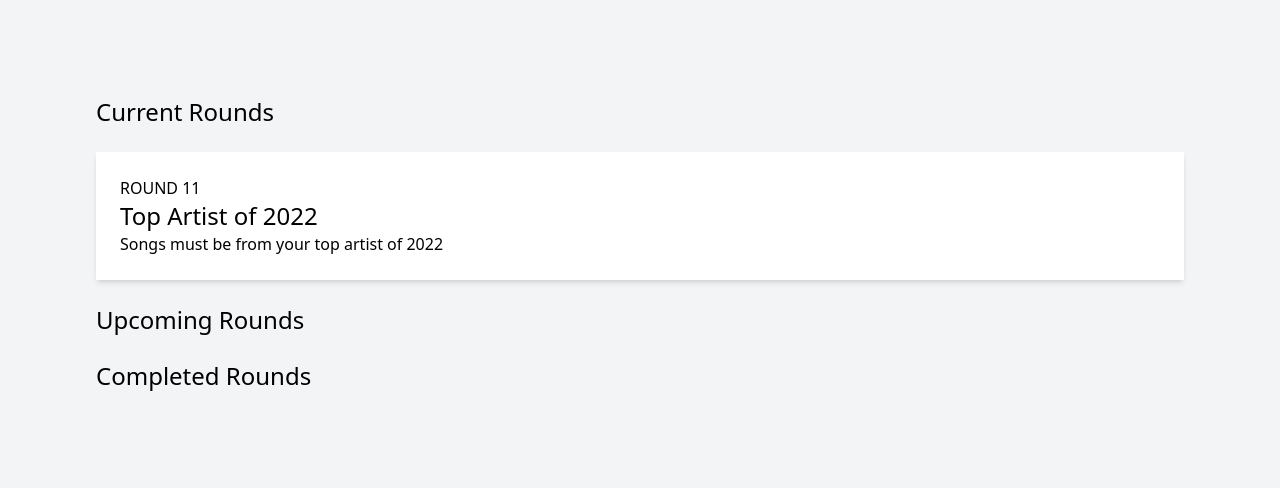
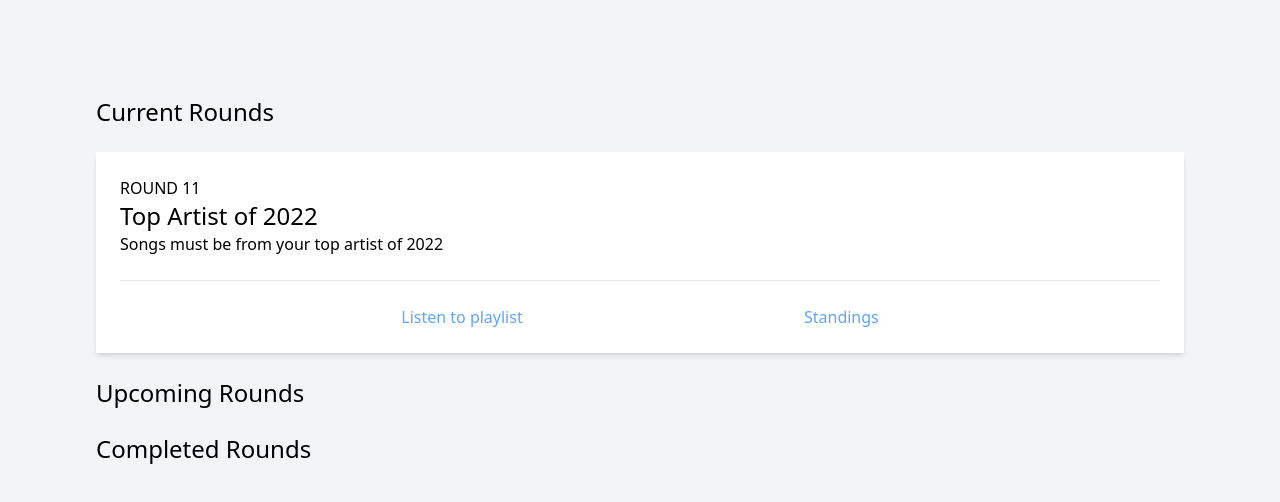
Before and after one commit to gnawinganimal/musicverses, a React (Create React App) app: page / in a window 1280 px wide. Shown: the top 502 px of the page. Built offline with nearby package versions, Linux system fonts and the light colour scheme.

Commit message:
Add playlist and standings buttons to round card

```diff
--- a/src/components/RoundCard.tsx
+++ b/src/components/RoundCard.tsx
@@ -10,12 +10,19 @@ export function RoundCard({
     desc: string,
 }) {
     return (
-        <div className='bg-white shadow-md p-6'>
-            <h6 className=''>ROUND {num}</h6>
+        <div className='bg-white shadow-md p-6 space-y-6'>
+            <div>
+                <h6 className=''>ROUND {num}</h6>
+                <h4 className='text-2xl'>{name}</h4>
+                <p>{desc}</p>
+            </div>
 
-            <h4 className='text-2xl'>{name}</h4>
+            <hr className=''/>
 
-            <p>{desc}</p>
+            <div className='flex justify-evenly'>
+                <a href='' className='text-blue-400 hover:text-blue-600'>Listen to playlist</a>
+                <a href='' className='text-blue-400 hover:text-blue-600'>Standings</a>
+            </div>
         </div>
     );
 }
--- a/src/pages/Arena.tsx
+++ b/src/pages/Arena.tsx
@@ -2,7 +2,7 @@ import React from 'react';
 
 import { RoundCard } from '../components/RoundCard';
 
-export function Arena() {
+export function Arena({}) {
     return (
         <div className='p-24 bg-gray-100 space-y-6'>
 
```
